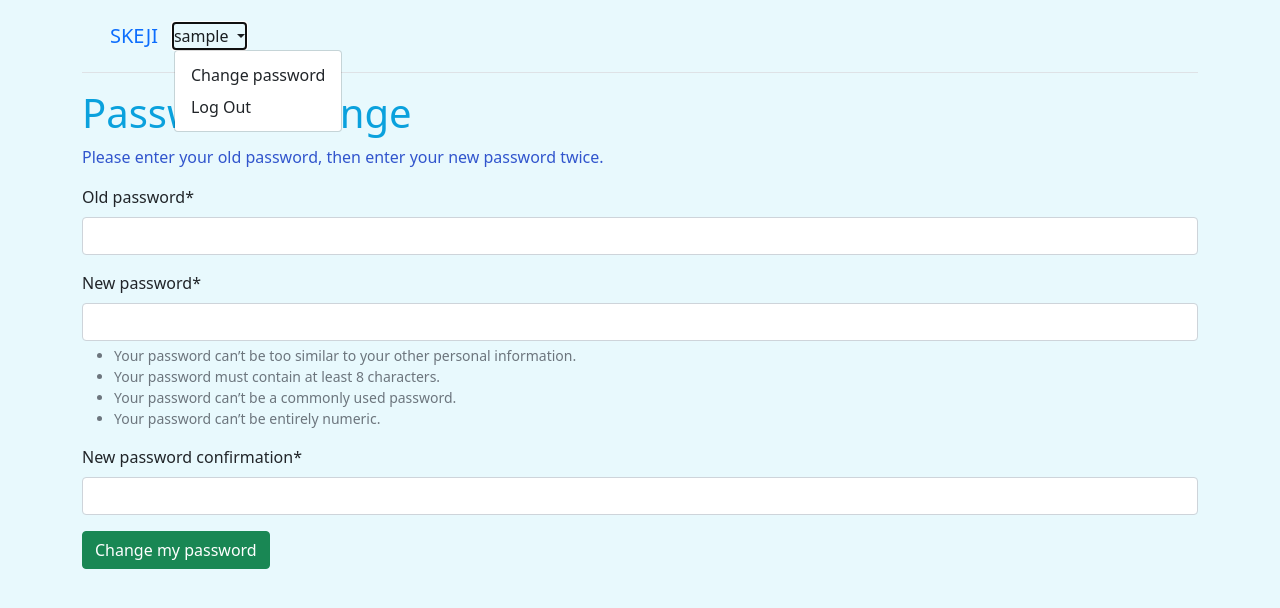
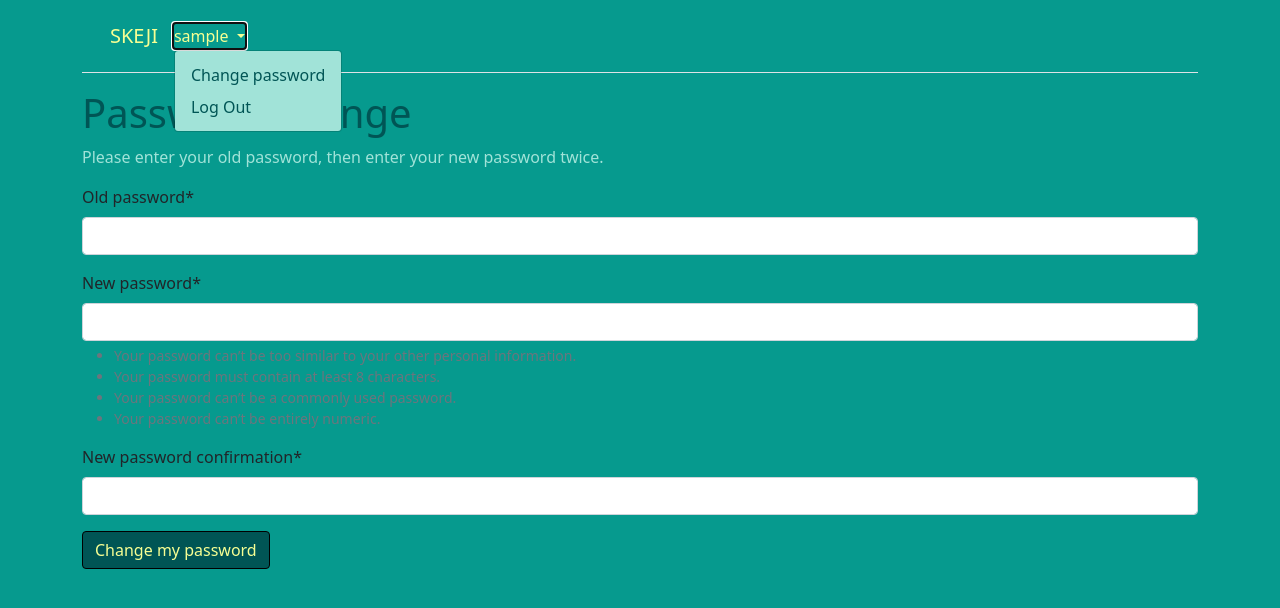
Before and after one commit to jericowaller/SKEJI, a Django app: page /accounts/password_change/ in a window 1280 px wide, after a click that opens the changed part. Shown: the top 608 px of the page. Run offline with Django 4.2, Linux system fonts and the light colour scheme; the visitor is signed in with stand-in values (Sample User, id 1); some libraries are stand-ins or nearby versions.

Commit message:
css beginnings

```diff
--- a/static/css/base.css
+++ b/static/css/base.css
@@ -1,12 +1,54 @@
 body {
-	background-color:  #e8f9fd;
+	background-color:  #069a8e;
 }
 p {
-	color: #3155cd;
+	color: #a1e3d8;
+}
+a {
+	color: #f7ff93;
+}
+a:hover {
+	color: #f7ff93;
 }
 h1 {
-	color: #0aa1dd;
+	color: #005555;
 }
 h2 {
-	color: #0aa1dd;
+	color: #005555;
 }
+.btn {
+	color: #f7ff93;
+	background-color: #005555;
+	border-color: black;
+}
+.btn:hover {
+	color: #005555;
+	border-color: black;
+	background-color: #f7ff93;
+}
+hr {
+	color: #005555;
+}
+.d-block {
+	color: #a1e3d8;
+}
+.d-block:hover{
+	color: #f7ff93;
+}
+.d-block:focus {
+	color: #f7ff93;
+}
+.dropdown-menu {
+	background-color: #a1e3d8;
+}
+.dropdown-menu:hover {
+	color: #005555;
+}
+.dropdown-item {
+	color: #005555;
+}
+.dropdown-item:hover {
+	color: #005555;
+	background-color: #f7ff93;
+}
+.
```
